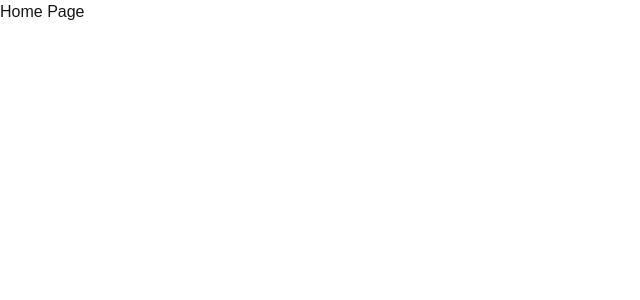
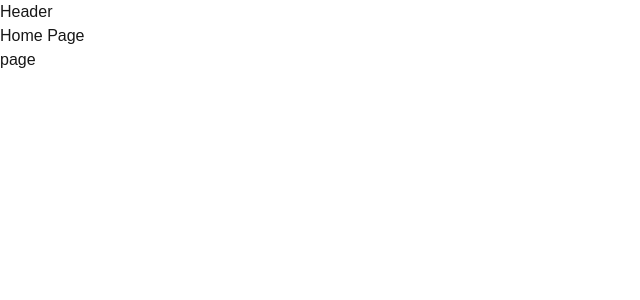
Before and after one commit to vishal-gupta5/next.js-journey, a Next.js app: page / in a window 1280 px wide. Shown: the top 300 px of the page, without its empty margins (0-640 px from the left). Built offline with nearby package versions, Linux system fonts and the light colour scheme.

Commit message:
Make Nested Router in Next.js

```diff
--- a/app/layout.tsx
+++ b/app/layout.tsx
@@ -1,6 +1,8 @@
 import type { Metadata } from "next";
 import { Geist, Geist_Mono } from "next/font/google";
 import "./globals.css";
+import Header from "@/components/Header/page";
+import Footer from "@/components/Footer/page";
 
 const geistSans = Geist({
   variable: "--font-geist-sans",
@@ -27,7 +29,11 @@
       lang="en"
       className={`${geistSans.variable} ${geistMono.variable} h-full antialiased`}
     >
-      <body className="min-h-full flex flex-col">{children}</body>
+      <body className="min-h-full flex flex-col">
+        <Header />
+        {children}
+        <Footer />
+      </body>
     </html>
   );
 }
--- /dev/null
+++ b/app/products/layout.tsx
@@ -0,0 +1,16 @@
+import Header from "@/components/Header/page";
+import Footer from "@/components/Footer/page";
+
+export default function RootLayout({
+  children,
+}: Readonly<{
+  children: React.ReactNode;
+}>) {
+  return (
+    <div>
+      <Header />
+      {children}
+      <Footer />
+    </div>
+  );
+}
--- /dev/null
+++ b/components/Footer/page.tsx
@@ -0,0 +1,9 @@
+import React from 'react'
+
+const page = () => {
+  return (
+    <div>page</div>
+  )
+}
+
+export default page
--- /dev/null
+++ b/components/Header/page.tsx
@@ -0,0 +1,9 @@
+import React from 'react'
+
+const Header = () => {
+  return (
+    <div>Header</div>
+  )
+}
+
+export default Header
```
Also changed, not shown: 1 other file (tests, documents, lock files or other folders).
